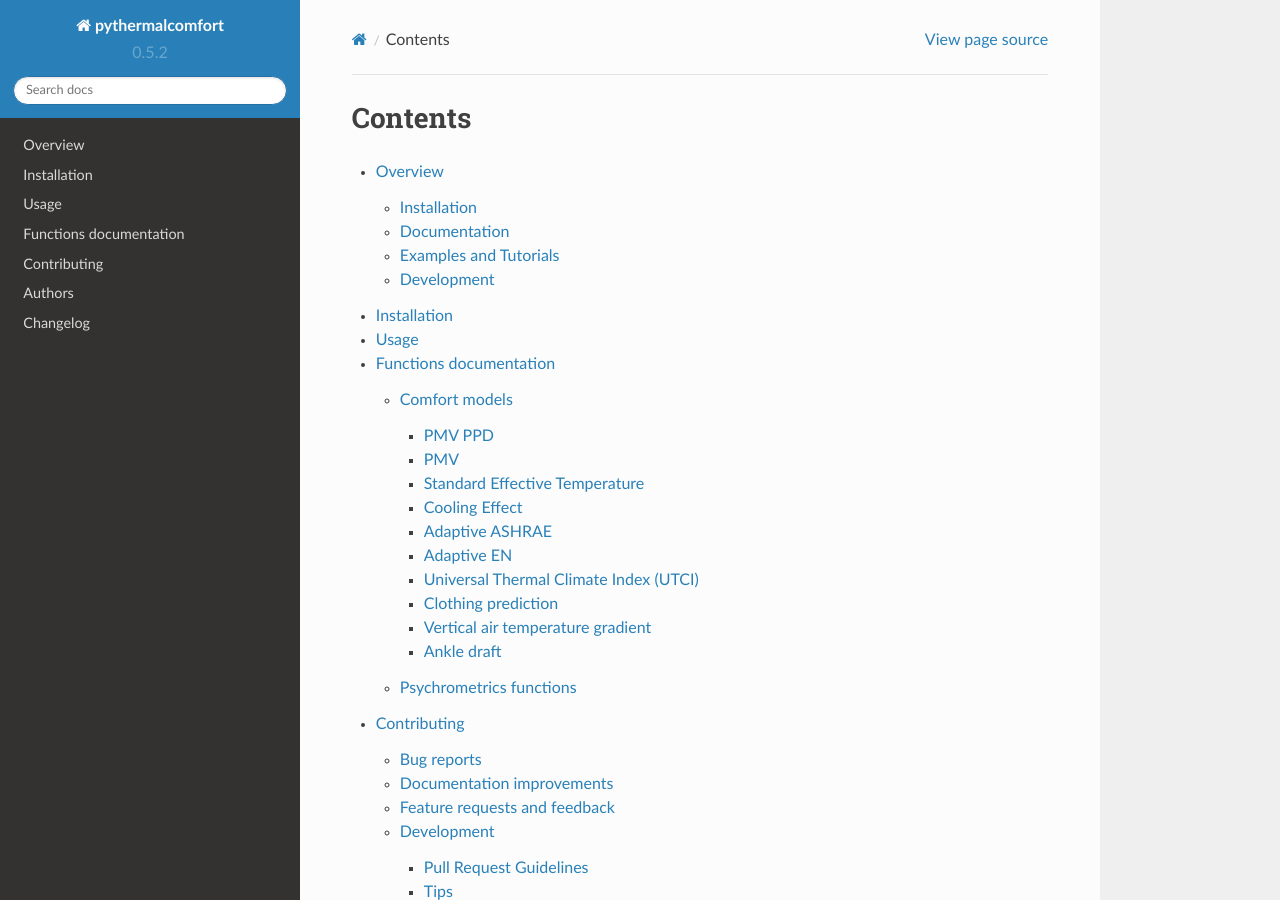
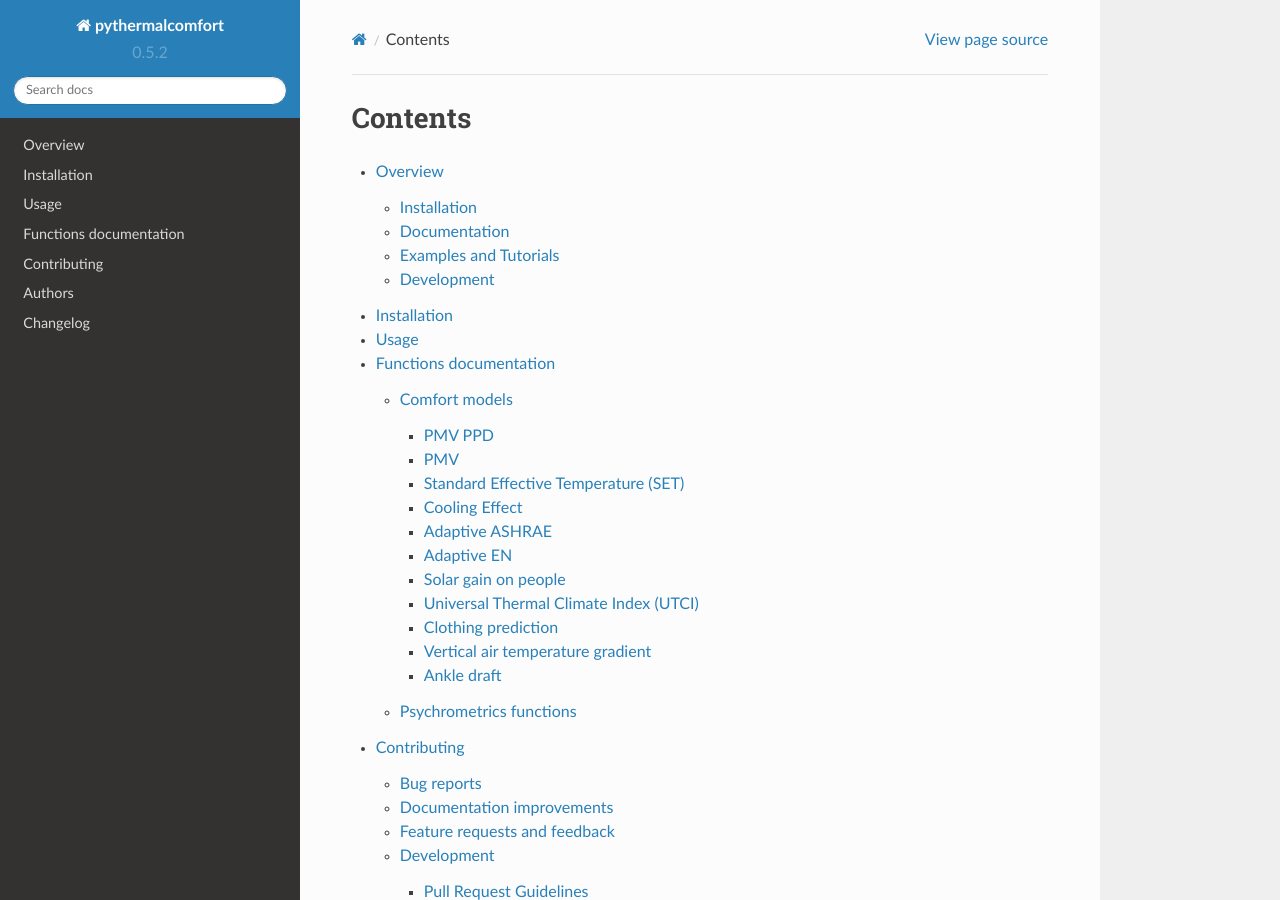
Before and after one commit to CenterForTheBuiltEnvironment/pythermalcomfort, a Sphinx documentation site: the page built from docs/index.rst, in a window 1280 px wide and 900 px high. Built offline with Sphinx 7.4.7 and the Read the Docs theme 2.0.0, drawn with Linux system fonts in a browser that asks for light colours.

Commit message:
- added solar gains to readthedocs

```diff
--- a/docs/reference/pythermalcomfort.rst
+++ b/docs/reference/pythermalcomfort.rst
@@ -17,8 +17,8 @@ PMV
 
 .. autofunction:: pythermalcomfort.models.pmv
 
-Standard Effective Temperature
-------------------------------
+Standard Effective Temperature (SET)
+------------------------------------
 
 .. autofunction:: pythermalcomfort.models.set_tmp
 
@@ -36,6 +36,11 @@ Adaptive EN
 -----------
 
 .. autofunction:: pythermalcomfort.models.adaptive_en
+
+Solar gain on people
+--------------------
+
+.. autofunction:: pythermalcomfort.models.solar_gain
 
 Universal Thermal Climate Index (UTCI)
 --------------------------------------
```
